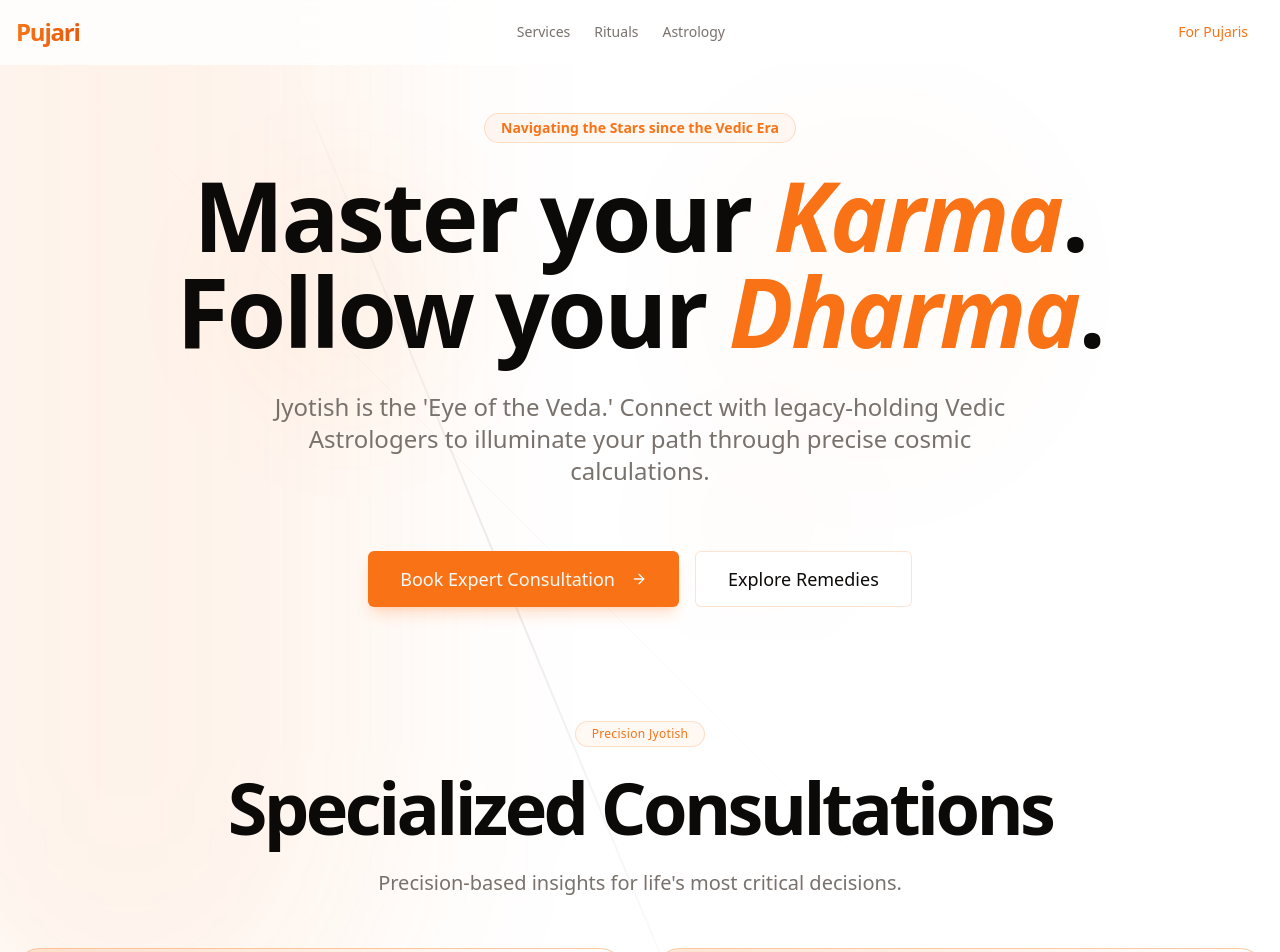
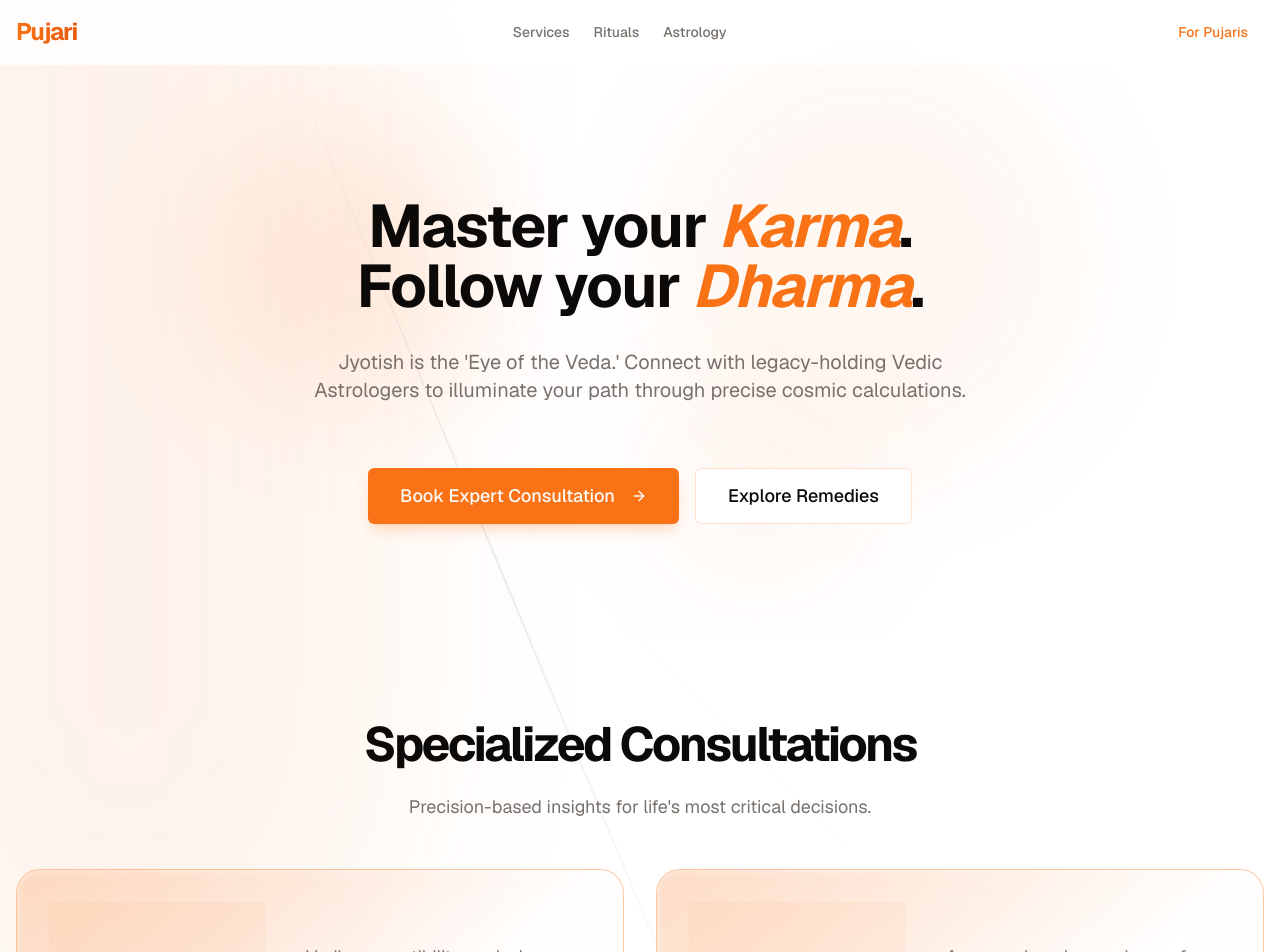
Before and after one commit to PrajjwalDatir/Pujari, a Next.js app: page /astrology in a window 1280 px wide. Shown: the top 952 px of the page. Built offline with nearby package versions, Linux system fonts and the light colour scheme.

Commit message:
chore: better UX

```diff
--- a/src/app/actions/waitlist.ts
+++ b/src/app/actions/waitlist.ts
@@ -5,7 +5,7 @@ import { resend } from "@/lib/resend";
 import { z } from "zod";
 
 const waitlistSchema = z.object({
-  email: z.string().email(),
+  email: z.email(),
   lookingFor: z.string(),
   ritualType: z.string(),
   location: z.string(),
@@ -28,7 +28,7 @@ export async function joinWaitlistAction(formData: z.infer<typeof waitlistSchema
     // 2. Send Confirmation Email via Resend
     // Note: Using 'onboarding@resend.dev' as the sender for free tier testing
     const { error: resendError } = await resend.emails.send({
-      from: 'Pujari <onboarding@resend.dev>',
+      from: 'Pujari <mail.prajj.in>',
       to: [formData.email],
       subject: 'You are on the Sacred Waitlist! 🙏',
       html: `
--- a/src/app/astrology/AstrologyClient.tsx
+++ b/src/app/astrology/AstrologyClient.tsx
@@ -12,7 +12,7 @@ import {
   ArrowRight
 } from "lucide-react";
 import { Icon } from "@iconify/react";
-import { Badge } from "@/components/ui/badge";
+
 import { toast } from "sonner";
 import Link from "next/link";
 import { motion } from "framer-motion";
@@ -68,7 +68,7 @@ export default function AstrologyClient() {
         <main className="flex-1">
           {/* Astrology Hero */}
           <ShapeLandingHero
-            badge="Navigating the Stars since the Vedic Era"
+
             title={<>Master your <span className="text-primary italic">Karma</span>.<br />Follow your <span className="text-primary italic">Dharma</span>.</>}
             subtitle="Jyotish is the 'Eye of the Veda.' Connect with legacy-holding Vedic Astrologers to illuminate your path through precise cosmic calculations."
           >
@@ -97,7 +97,7 @@ export default function AstrologyClient() {
           <section className="py-20 relative">
             <div className="container mx-auto px-4">
               <SectionHeading
-                badge="Precision Jyotish"
+
                 title="Specialized Consultations"
                 subtitle="Precision-based insights for life's most critical decisions."
               />
@@ -111,7 +111,7 @@ export default function AstrologyClient() {
                           {service.icon}
                         </div>
                         <h3 className="text-2xl font-bold tracking-tight text-center">{service.title}</h3>
-                        <Badge variant="secondary" className="px-3 py-1 text-[10px] uppercase font-bold tracking-widest text-primary mx-auto">Vedic Standard</Badge>
+
                       </div>
                       <div className="sm:col-span-3 p-10 space-y-8 flex flex-col">
                         <p className="text-lg text-muted-foreground leading-relaxed flex-1">
@@ -148,7 +148,7 @@ export default function AstrologyClient() {
               <div className="grid lg:grid-cols-2 gap-20 items-center">
                 <div className="space-y-12">
                   <SectionHeading
-                    badge="Science of Spirit"
+
                     title={<>Ancient Math.<br />Modern Clarity.</>}
                     subtitle="We don't practice generic horoscopes. Our experts use Parashari and Jaimini systems to calculate planetary placements to the exact degree."
                     align="left"
--- a/src/app/layout.tsx
+++ b/src/app/layout.tsx
@@ -48,7 +48,7 @@ export default function RootLayout({
 }>) {
   return (
     <html lang="en">
-      <body className={`${geistSans.variable} ${geistMono.variable}`}>
+      <body className={`${geistSans.variable} ${geistMono.variable} font-sans antialiased`}>
         <Navbar />
         {children}
         <Toaster richColors position="top-center" />
--- a/src/components/SectionHeading.tsx
+++ b/src/components/SectionHeading.tsx
@@ -1,8 +1,8 @@
-import { Badge } from "@/components/ui/badge";
+
 import { cn } from "@/lib/utils";
 
 interface SectionHeadingProps {
-  badge?: string;
+
   title: string | React.ReactNode;
   subtitle?: string;
   className?: string;
@@ -10,7 +10,7 @@ interface SectionHeadingProps {
 }
 
 export default function SectionHeading({
-  badge,
+
   title,
   subtitle,
   className,
@@ -22,17 +22,13 @@ export default function SectionHeading({
       align === "center" ? "text-center" : "text-left",
       className
     )}>
-      {badge && (
-        <Badge variant="outline" className="border-primary/20 bg-primary/5 text-primary py-1 px-4 font-medium tracking-wide">
-          {badge}
-        </Badge>
-      )}
-      <h2 className="text-5xl md:text-7xl font-bold tracking-tighter leading-[0.9]">
+
+      <h2 className="text-3xl md:text-5xl font-bold tracking-tighter leading-tight">
         {title}
       </h2>
       {subtitle && (
         <p className={cn(
-          "text-xl text-muted-foreground leading-relaxed max-w-2xl",
+          "text-lg text-muted-foreground leading-relaxed max-w-2xl",
           align === "center" && "mx-auto"
         )}>
           {subtitle}
--- a/src/components/kokonutui/shape-landing-hero.tsx
+++ b/src/components/kokonutui/shape-landing-hero.tsx
@@ -2,14 +2,14 @@
 
 import { motion } from "framer-motion";
 import { cn } from "@/lib/utils";
-import { Badge } from "@/components/ui/badge";
+
 import { ArrowRight } from "lucide-react";
 import { Button } from "@/components/ui/button";
 
 interface ShapeLandingHeroProps {
   title: React.ReactNode;
-  subtitle: string;
-  badge: string;
+  subtitle: React.ReactNode;
+
   className?: string;
   children?: React.ReactNode;
   align?: "center" | "left";
@@ -20,22 +20,26 @@ function Shape({ className, delay, initialX, initialY, rotate }: any) {
     <motion.div
       initial={{ x: initialX, y: initialY, rotate: rotate, opacity: 0 }}
       animate={{
-        y: [initialY, initialY + 20, initialY],
-        opacity: [0, 0.5, 0.2]
+        y: [initialY, initialY - 30, initialY + 20, initialY],
+        rotate: [rotate, rotate + 15, rotate - 10, rotate],
+        scale: [1, 1.1, 0.95, 1],
+        opacity: [0.3, 0.6, 0.4, 0.3]
       }}
       transition={{
-        y: { duration: 5, repeat: Infinity, ease: "easeInOut", delay: delay },
-        opacity: { duration: 2, delay: delay }
+        duration: 15, // Slow, ambient movement
+        repeat: Infinity,
+        ease: "easeInOut",
+        delay: delay,
+        times: [0, 0.33, 0.66, 1] // Smooth keyframe distribution
       }}
       className={cn("absolute rounded-full blur-3xl -z-10", className)}
     />
   );
 }
-
 export default function ShapeLandingHero({
   title,
   subtitle,
-  badge,
+
   className,
   children,
   align = "center"
@@ -50,35 +54,21 @@ export default function ShapeLandingHero({
         "container relative mx-auto px-4 z-10 space-y-8",
         align === "center" ? "text-center" : "text-left"
       )}>
-        <motion.div
-          initial={{ opacity: 0, y: 20 }}
-          animate={{ opacity: 1, y: 0 }}
-          transition={{ duration: 0.5 }}
-        >
-          <Badge variant="outline" className="border-primary/20 bg-primary/5 text-primary py-1 px-4 text-sm mb-6 backdrop-blur-md">
-            {badge}
-          </Badge>
 
-          <h1 className="text-5xl md:text-7xl lg:text-8xl font-bold tracking-tight leading-[1.1] mb-8">
-            {title}
-          </h1>
+        <h1 className="text-4xl md:text-5xl lg:text-6xl font-bold tracking-tight leading-[1.2] mb-6">
+          {title}
+        </h1>
 
-          <p className={cn(
-            "text-xl md:text-2xl text-muted-foreground leading-relaxed",
-            align === "center" ? "mx-auto max-w-3xl" : "max-w-3xl mr-auto"
-          )}>
-            {subtitle}
-          </p>
-        </motion.div>
+        <div className={cn(
+          "text-lg md:text-xl text-muted-foreground leading-relaxed",
+          align === "center" ? "mx-auto max-w-2xl" : "max-w-2xl mr-auto"
+        )}>
+          {subtitle}
+        </div>
 
-        <motion.div
-          initial={{ opacity: 0, scale: 0.95 }}
-          animate={{ opacity: 1, scale: 1 }}
-          transition={{ duration: 0.5, delay: 0.2 }}
-          className="pt-8"
-        >
+        <div className="pt-8">
           {children}
-        </motion.div>
+        </div>
       </div>
     </section>
   );
--- /dev/null
+++ b/src/components/ui/motion-container.tsx
@@ -0,0 +1,103 @@
+"use client";
+
+import { motion, useScroll, useTransform, useSpring, Variants } from "framer-motion";
+import { useRef } from "react";
+import { cn } from "@/lib/utils";
+
+type AnimationVariant = "simple-fade" | "smooth-rise" | "stagger-cards" | "soft-blur" | "parallax-scroll";
+
+interface MotionContainerProps {
+  children: React.ReactNode;
+  className?: string;
+  variant?: AnimationVariant;
+  delay?: number;
+  viewportMargin?: string; // e.g. "-100px" to trigger earlier/later
+}
+
+export default function MotionContainer({
+  children,
+  className,
+  variant = "simple-fade",
+  delay = 0,
+  viewportMargin = "-50px"
+}: MotionContainerProps) {
+  const ref = useRef<HTMLDivElement>(null);
+
+  // Parallax Logic (only used if variant is parallax-scroll)
+  const { scrollYProgress } = useScroll({
+    target: ref,
+    offset: ["start end", "end start"]
+  });
+
+  // Smooth out the scroll value for parallax
+  const smoothY = useSpring(useTransform(scrollYProgress, [0, 1], [30, -30]), {
+    stiffness: 100,
+    damping: 30,
+    restDelta: 0.001
+  });
+
+  const opacity = useTransform(scrollYProgress, [0.2, 0.5, 0.8], [0.4, 1, 0.4]);
+
+  const variants: Record<string, Variants> = {
+    "simple-fade": {
+      hidden: { opacity: 0 },
+      visible: {
+        opacity: 1,
+        transition: { duration: 0.6, ease: "easeOut", delay }
+      }
+    },
+    "smooth-rise": {
+      hidden: { opacity: 0, y: 20 },
+      visible: {
+        opacity: 1,
+        y: 0,
+        transition: { duration: 0.8, ease: [0.2, 0.65, 0.3, 0.9], delay }
+      }
+    },
+    "soft-blur": {
+      hidden: { opacity: 0, filter: "blur(12px)", scale: 0.98 },
+      visible: {
+        opacity: 1,
+        filter: "blur(0px)",
+        scale: 1,
+        transition: { duration: 1.2, ease: [0.25, 0.4, 0.25, 1], delay }
+      }
+    },
+    "stagger-cards": {
+      hidden: { opacity: 0 },
+      visible: {
+        opacity: 1,
+        transition: {
+          staggerChildren: 0.1,
+          delayChildren: delay
+        }
+      }
+    }
+  };
+
+  // Special handling for parallax since it's scroll-driven, not trigger-driven
+  if (variant === "parallax-scroll") {
+    return (
+      <motion.div
+        ref={ref}
+        className={cn("will-change-transform", className)}
+        style={{ y: smoothY, opacity }}
+      >
+        {children}
+      </motion.div>
+    );
+  }
+
+  return (
+    <motion.div
+      ref={ref}
+      className={className}
+      initial="hidden"
+      whileInView="visible"
+      viewport={{ once: true, margin: viewportMargin, amount: 0.1 }}
+      variants={variants[variant]}
+    >
+      {children}
+    </motion.div>
+  );
+}
--- /dev/null
+++ b/src/components/ui/motion-item.tsx
@@ -0,0 +1,27 @@
+"use client";
+
+import { motion, Variants } from "framer-motion";
+import { cn } from "@/lib/utils";
+
+interface MotionItemProps {
+  children: React.ReactNode;
+  className?: string;
+}
+
+export default function MotionItem({ children, className }: MotionItemProps) {
+  const itemVariants: Variants = {
+    hidden: { opacity: 0, y: 15, scale: 0.98 },
+    visible: {
+      opacity: 1,
+      y: 0,
+      scale: 1,
+      transition: { duration: 0.6, ease: [0.22, 1, 0.36, 1] }
+    }
+  };
+
+  return (
+    <motion.div variants={itemVariants} className={cn("", className)}>
+      {children}
+    </motion.div>
+  );
+}
--- a/tailwind.config.ts
+++ b/tailwind.config.ts
@@ -51,6 +51,10 @@ const config: Config = {
   				'5': 'hsl(var(--chart-5))'
   			}
   		},
+  		fontFamily: {
+  			sans: ["var(--font-geist-sans)"],
+  			mono: ["var(--font-geist-mono)"],
+  		},
   		borderRadius: {
   			lg: 'var(--radius)',
   			md: 'calc(var(--radius) - 2px)',
```
Also changed, not shown: src/app/page.tsx (+4 -8 lines), src/app/pujaris/PujarisClient.tsx (+5 -7 lines).
